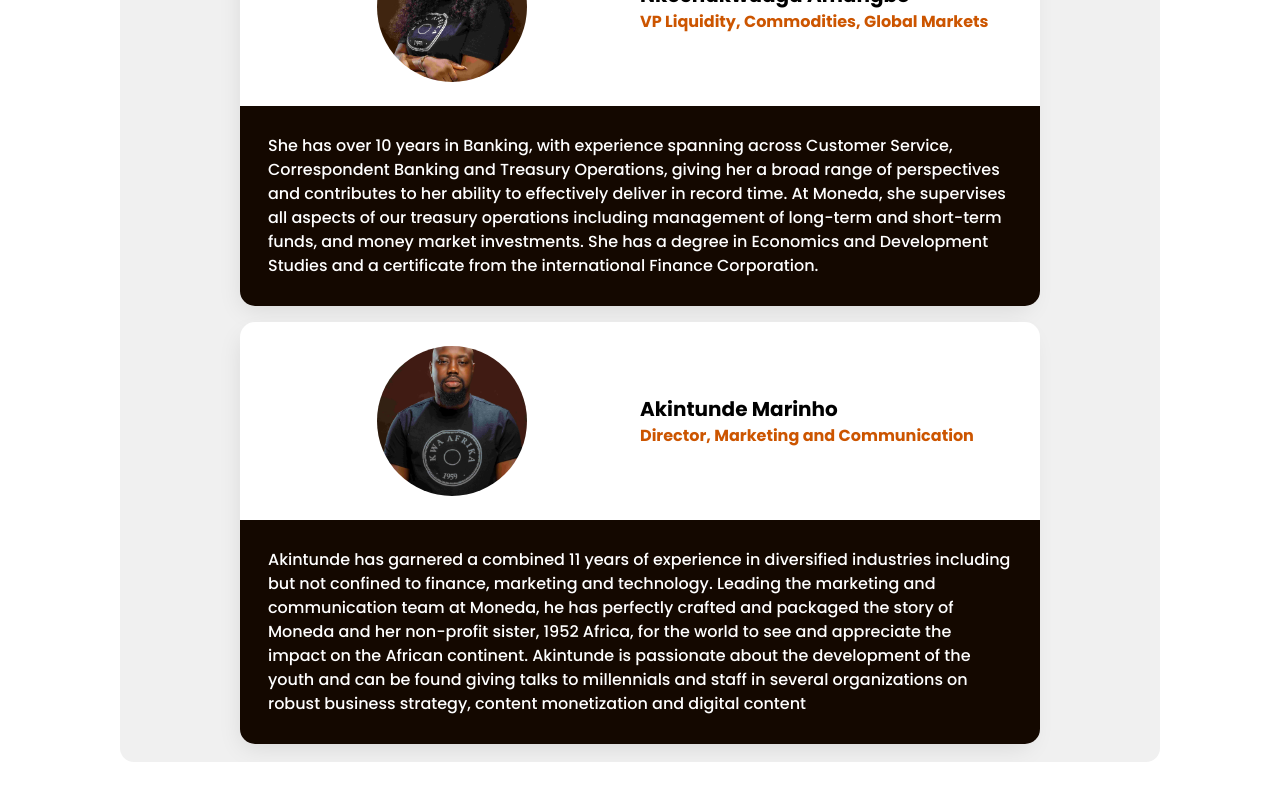
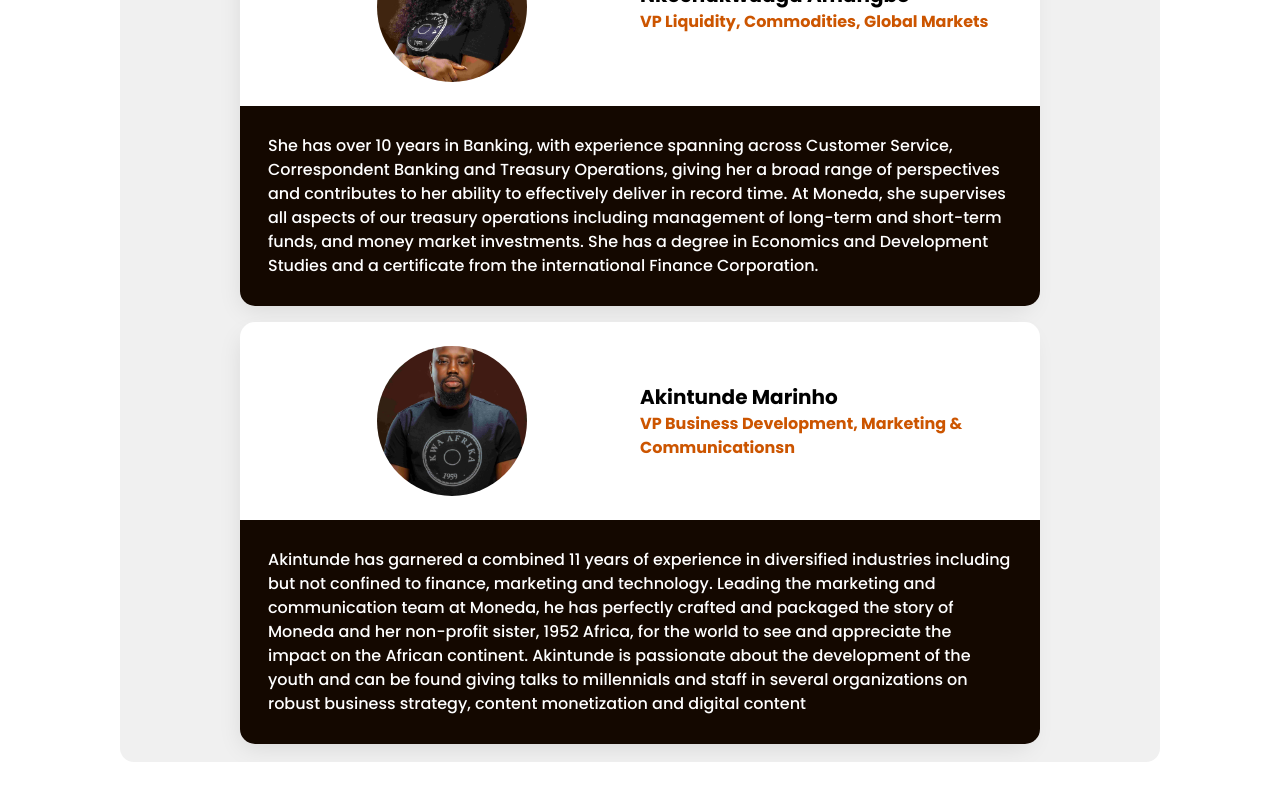
Before and after one commit to MonedaHQ/moneda-invest, a Next.js app: page /our-team/Team in a window 1280 px wide. Shown: the part 3524-4324 px from the top of the page. Built offline with nearby package versions, Linux system fonts and the light colour scheme.

Commit message:
updated akins title

```diff
--- a/src/data/teamData.js
+++ b/src/data/teamData.js
@@ -91,7 +91,7 @@
 
     {
       name: 'Akintunde Marinho',
-      position: 'Director, Marketing and Communication',
+      position: 'VP Business Development, Marketing & Communicationsn',
       job: null,
       paragraph:
         'Akintunde has garnered a combined 11 years of experience in diversified industries including but not confined to finance, marketing and technology. Leading the marketing and communication team at Moneda, he has perfectly crafted and packaged the story of Moneda and her non-profit sister, 1952 Africa, for the world to see and appreciate the impact on the African continent. Akintunde is passionate about the development of the youth and can be found giving talks to millennials and staff in several organizations on robust business strategy, content monetization and digital content',
```
